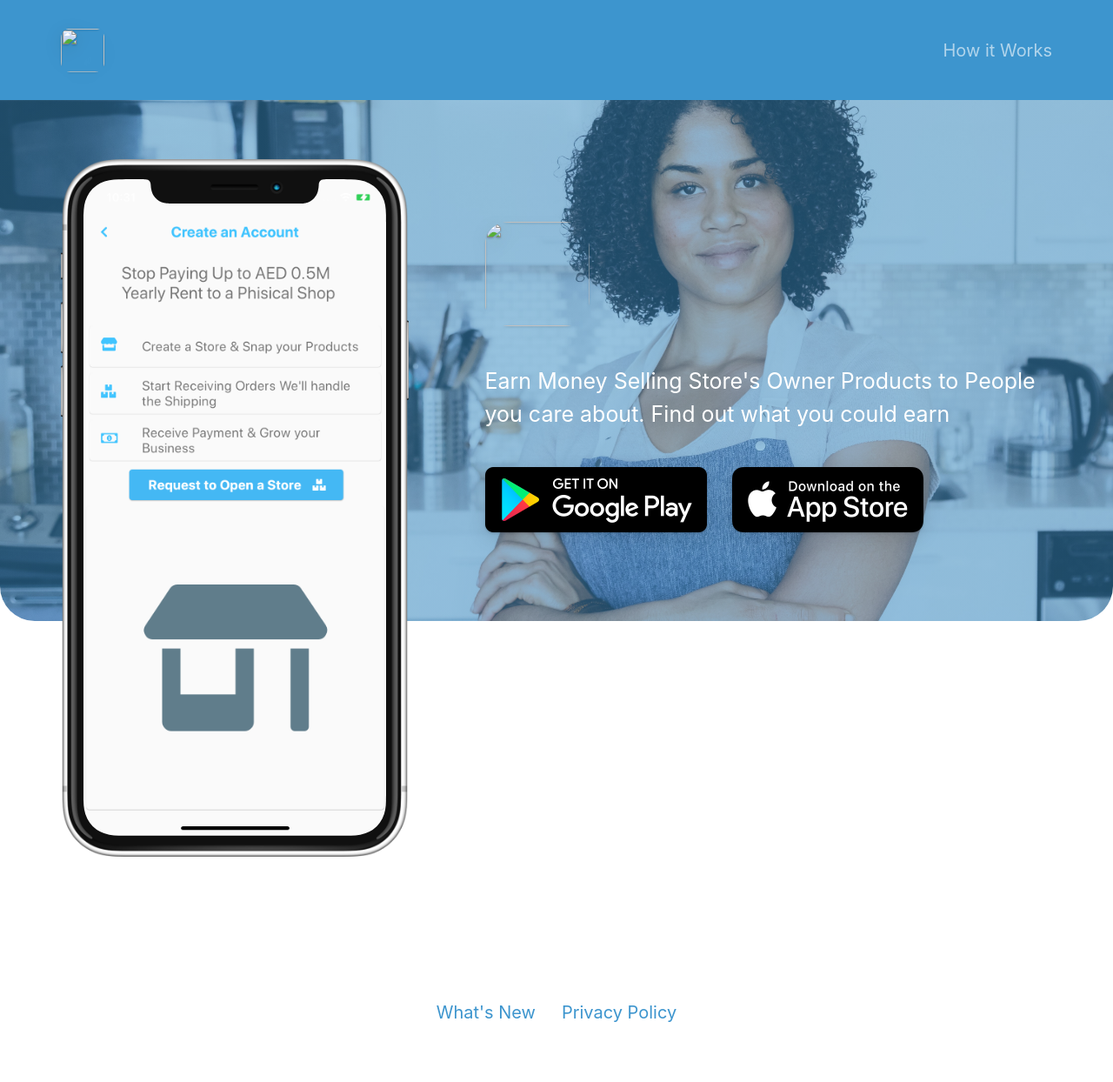
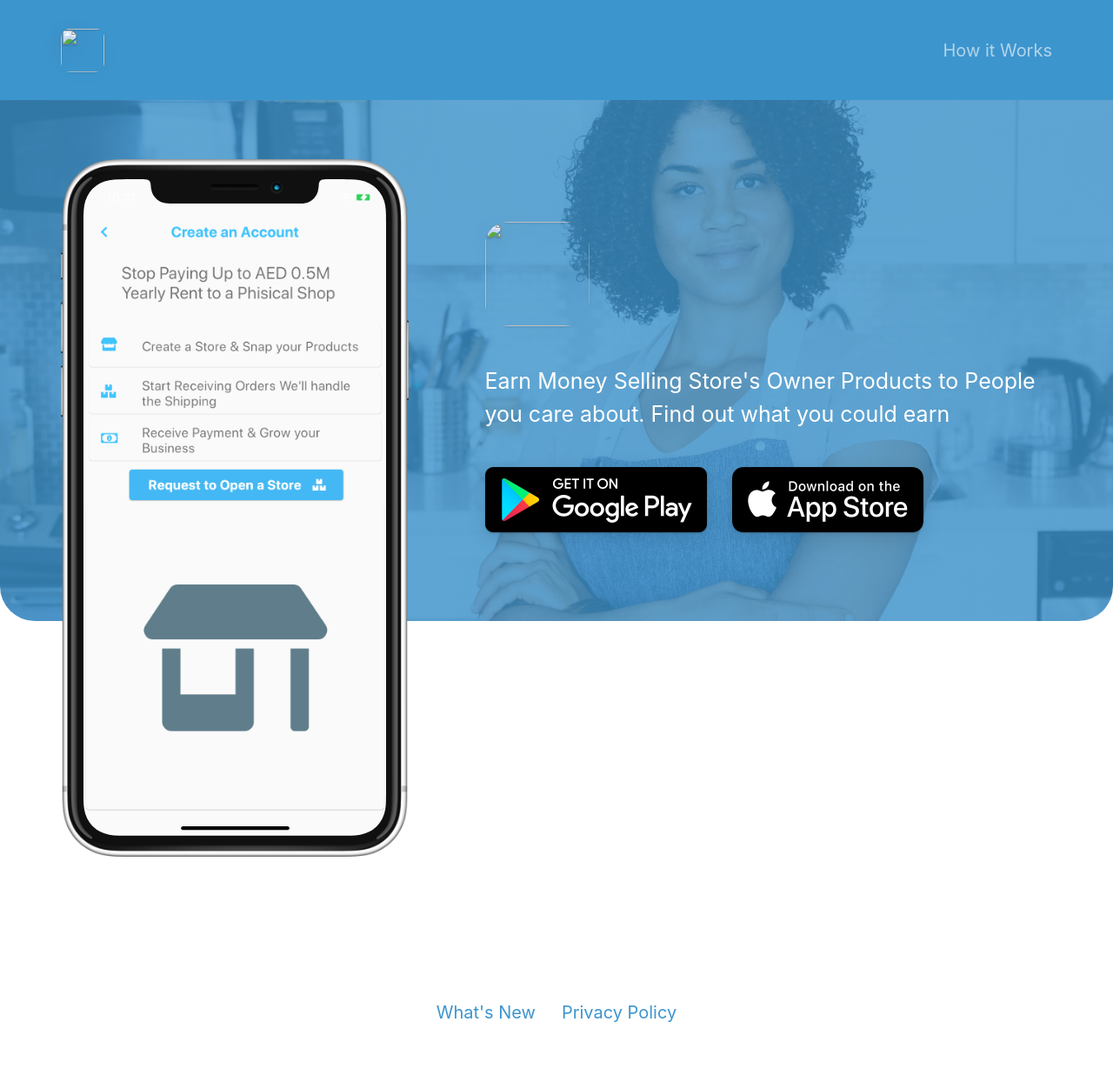
Before and after one commit to emilbaehr/automatic-app-landing-page, a Jekyll site: the page built from index.html, in a window 1280 px wide. Shown: the whole page at 87% size. Built offline with Jekyll 4.4.1, drawn with Linux system fonts in a browser that asks for light colours; nearby versions of some CDN libraries.

Commit message:
Update _config.yml

```diff
--- a/_config.yml
+++ b/_config.yml
@@ -44,7 +44,7 @@ topbar_title_color                        : "#ffffff"
 
 cover_image                               : assets/headerBack.jpg                    # Replace with alternative image path or image URL.
 cover_overlay_color                       : "#3d95ce"
-cover_overlay_transparency                : 0.5
+cover_overlay_transparency                : 0.8
 
 device_color                              : white                                     # Set to: blue, black, yellow, coral or white.
 
```
